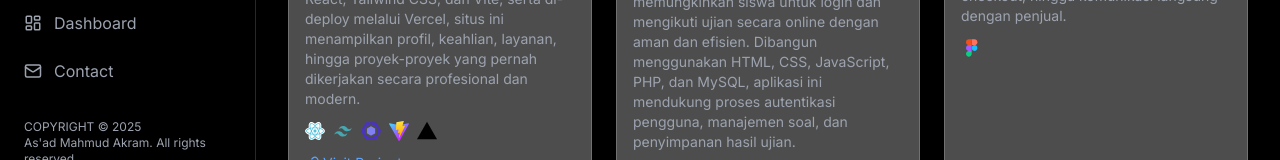
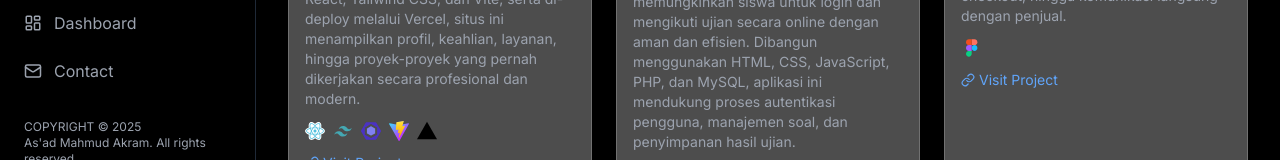
Before and after one commit to asadmahmud22/Portofolio-AsadMahmudAkram, a React (Vite) app: page /projects in a window 1280 px wide. Shown: the part 448-608 px from the top of the page. Built offline with nearby package versions, Linux system fonts and the light colour scheme.

Commit message:
Update Projects.jsx

```diff
--- a/src/pages/Projects.jsx
+++ b/src/pages/Projects.jsx
@@ -27,7 +27,7 @@ const projects = [
     image: "/projects/app-shoes.png",
     tech: ["figma"],
     featured: true,
-    link: "",
+    link: "https://www.figma.com/design/7ceElGN2RimU2X0ekNFn6e/UI-UX-Wireframe-for-Mobile-E-Commerce?node-id=0-1&t=4RZxXMDp6kqbzDfw-1",
   },
   {
     title: "SiDompet - Aplikasi Pengelolaan Keuangan SiDompet",
```
